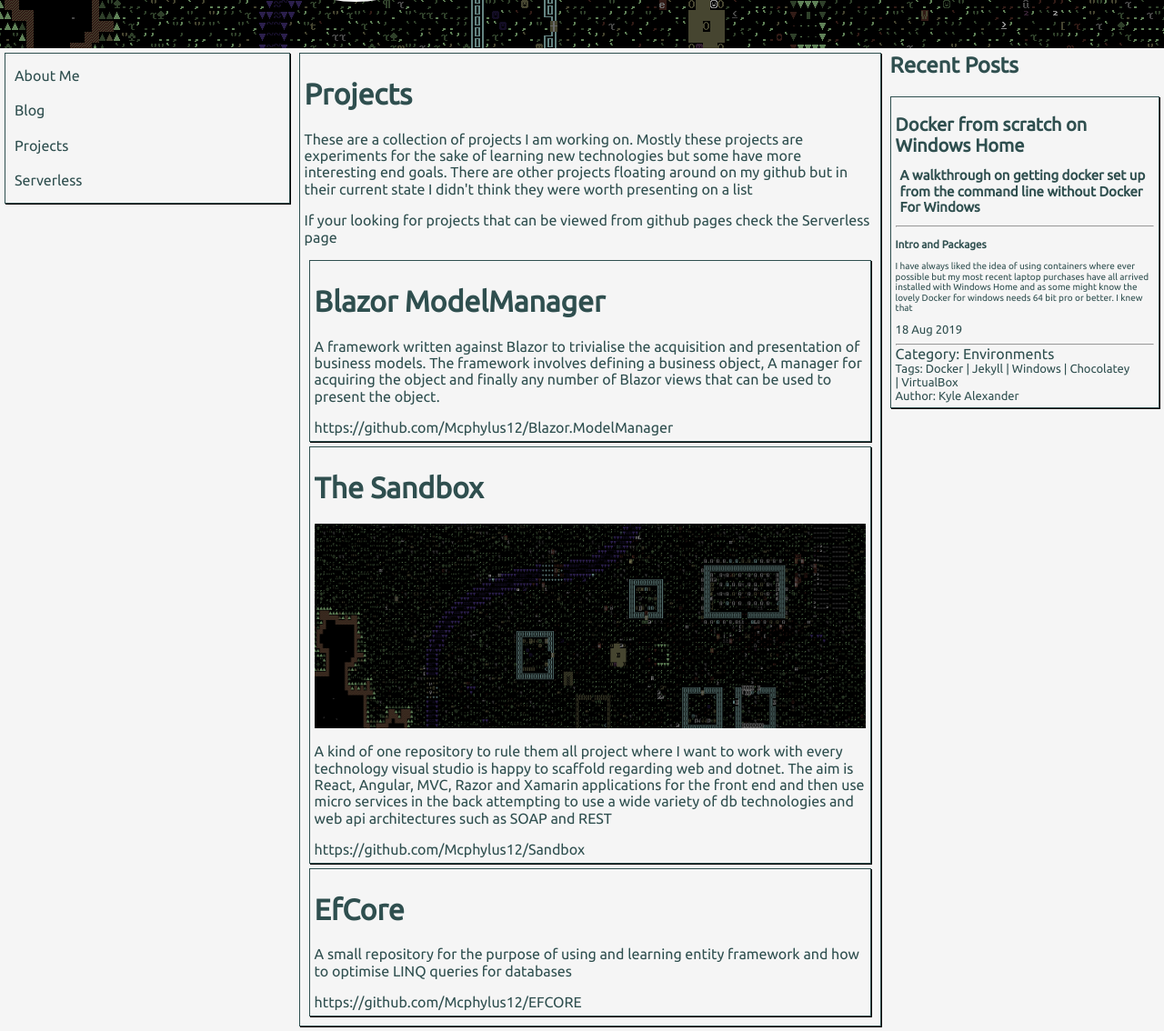
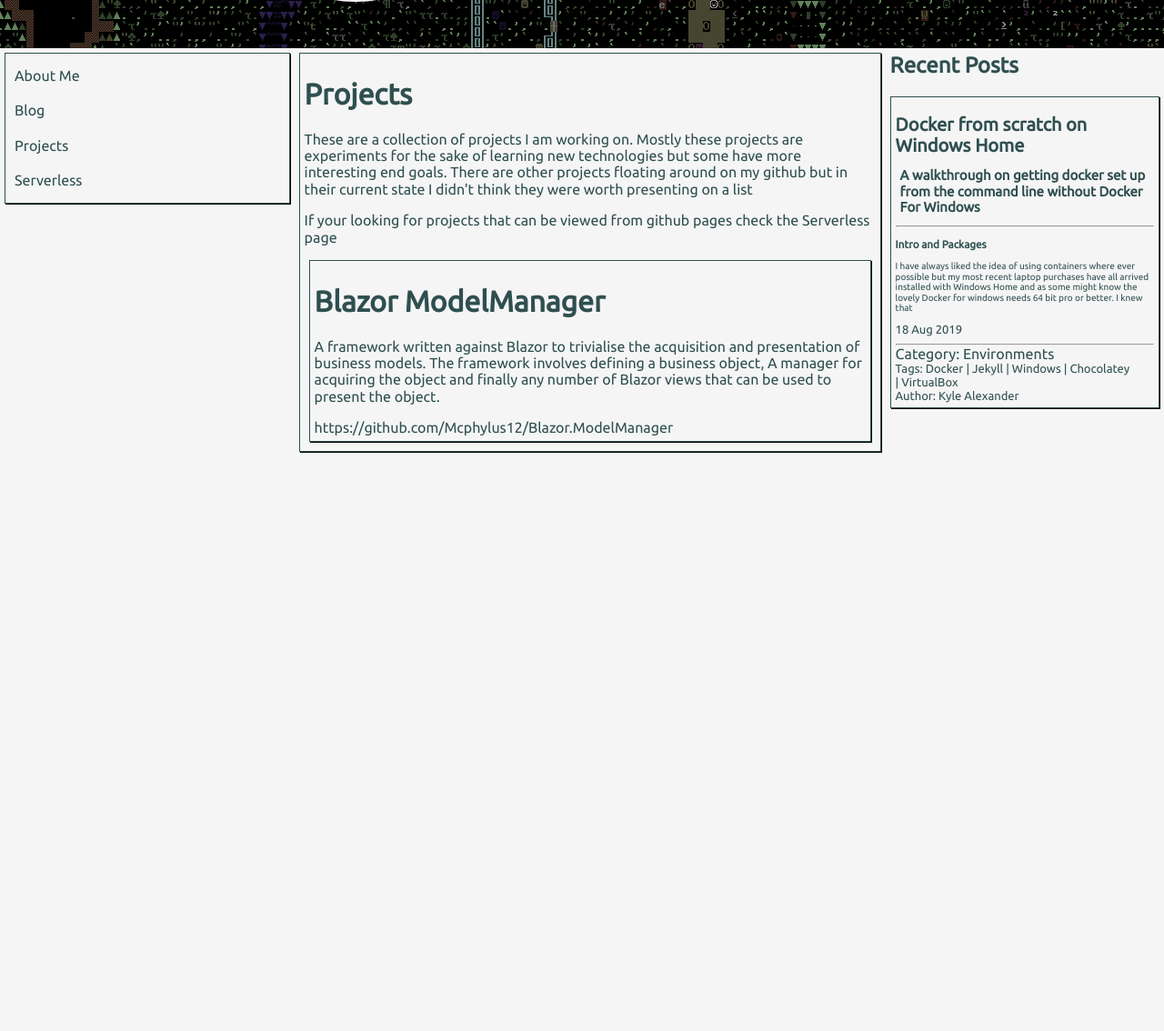
Before and after one commit to Mcphylus12/mcphylus12.github.io, a Jekyll site: the page built from projects.html, in a window 1280 px wide, cut to the strip 307-1441 px from the top of the page. Shown: the whole strip at 91% size. Built offline with Jekyll 4.4.1, drawn with Linux system fonts in a browser that asks for light colours; after the commit the page ends 900 px from its top, so only the background shows below that.

Commit message:
removed projects that were deleted

```diff
--- a/_data/projects.yml
+++ b/_data/projects.yml
@@ -1,10 +1,3 @@
 - title: Blazor ModelManager
   description: A framework written against Blazor to trivialise the acquisition and presentation of business models. The framework involves defining a business object, A manager for acquiring the object and finally any number of Blazor views that can be used to present the object.
   githubUrl: https://github.com/Mcphylus12/Blazor.ModelManager
-- title: The Sandbox
-  imageUrl: /assets/BG.PNG
-  description: A kind of one repository to rule them all project where I want to work with every technology visual studio is happy to scaffold regarding web and dotnet. The aim is React, Angular, MVC, Razor and Xamarin applications for the front end and then use micro services in the back attempting to use a wide variety of db technologies and web api architectures such as SOAP and REST
-  githubUrl: https://github.com/Mcphylus12/Sandbox
-- title: EfCore
-  description: A small repository for the purpose of using and learning entity framework and how to optimise LINQ queries for databases
-  githubUrl: https://github.com/Mcphylus12/EFCORE
```
